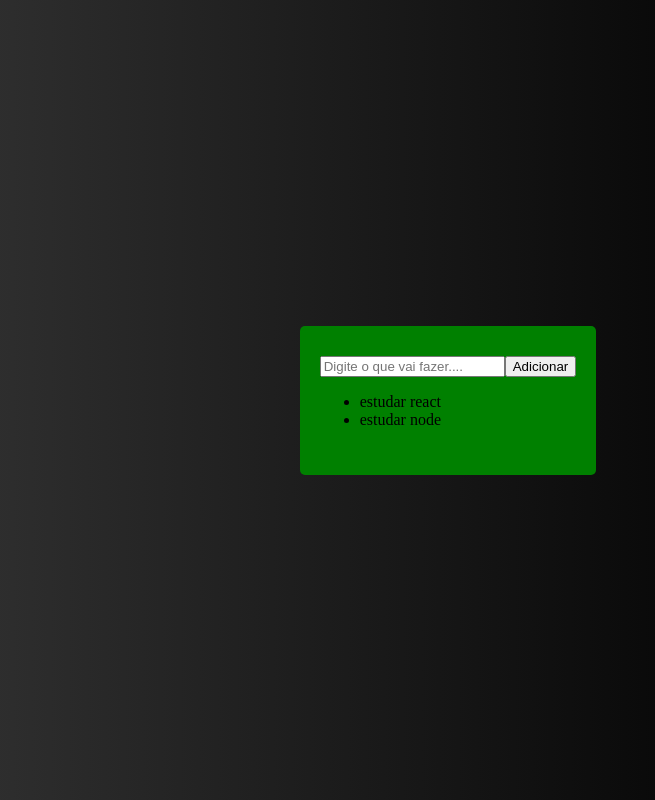
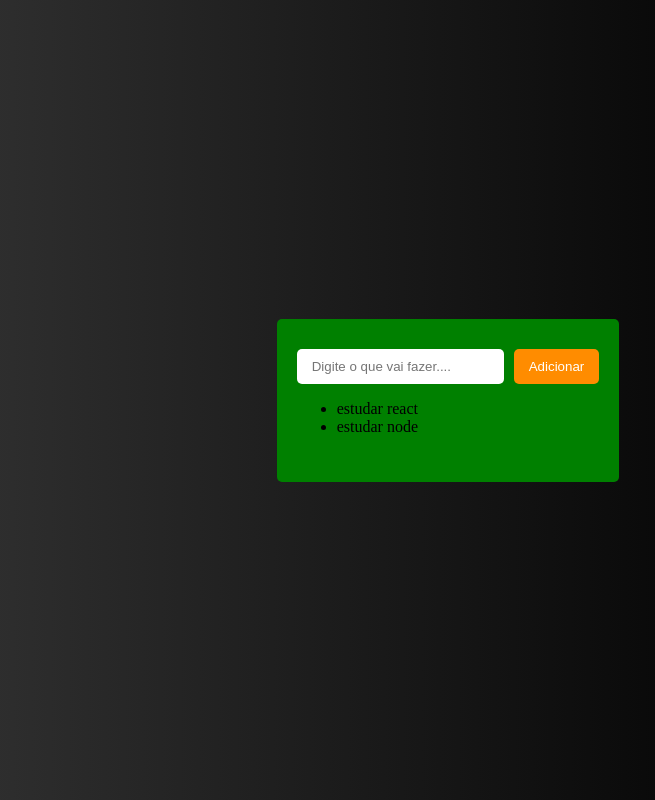
Before and after one commit to Eduardo220898/my-first-project-react, a React (Vite) app: page / in a window 1280 px wide. Shown: the whole page, without its empty margins (192-847 px from the left). Built offline with nearby package versions, Linux system fonts and the light colour scheme.

Commit message:
style-Button-Input

```diff
--- a/src/App.jsx
+++ b/src/App.jsx
@@ -1,6 +1,6 @@
 import { useState } from 'react';
 import  {  v4  as  uuidv4  }  from  'uuid' ;
-import { Container, ToDoList } from './styles';
+import { Container, ToDoList, Input, Button  } from './styles';
 
 
 
@@ -22,8 +22,8 @@ function App() {
   return (
     <Container>
       <ToDoList>
-      <input onChange={inputMudou} placeholder='Digite o que vai fazer....' />
-      <button onClick={clickBotao}>Adicionar</button>
+      <Input onChange={inputMudou} placeholder='Digite o que vai fazer....' />
+      <Button onClick={clickBotao}>Adicionar</Button>
 
       <ul>
 
--- a/src/styles.js
+++ b/src/styles.js
@@ -20,7 +20,23 @@ background: green;
 border-radius: 5px;
 padding:30px 20px;
 
+`
+export const Input = styled.input`
 
-
+border-radius: 5px;
+border: none;
+padding: 10px 15px;
+margin-right: 10px;
 
 `
+
+export const Button = styled.button`
+
+border-radius: 5px;
+border: none;
+padding: 10px 15px;
+background: #FF8C00;
+color: white;
+cursor: pointer;
+
+`
```
